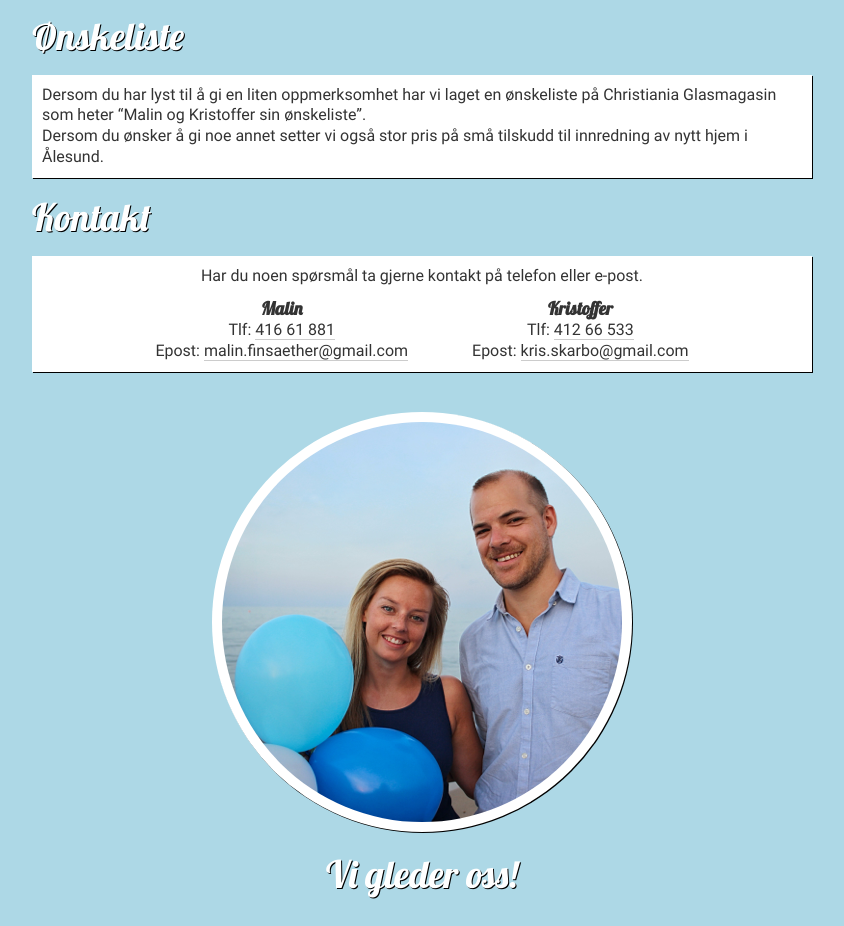
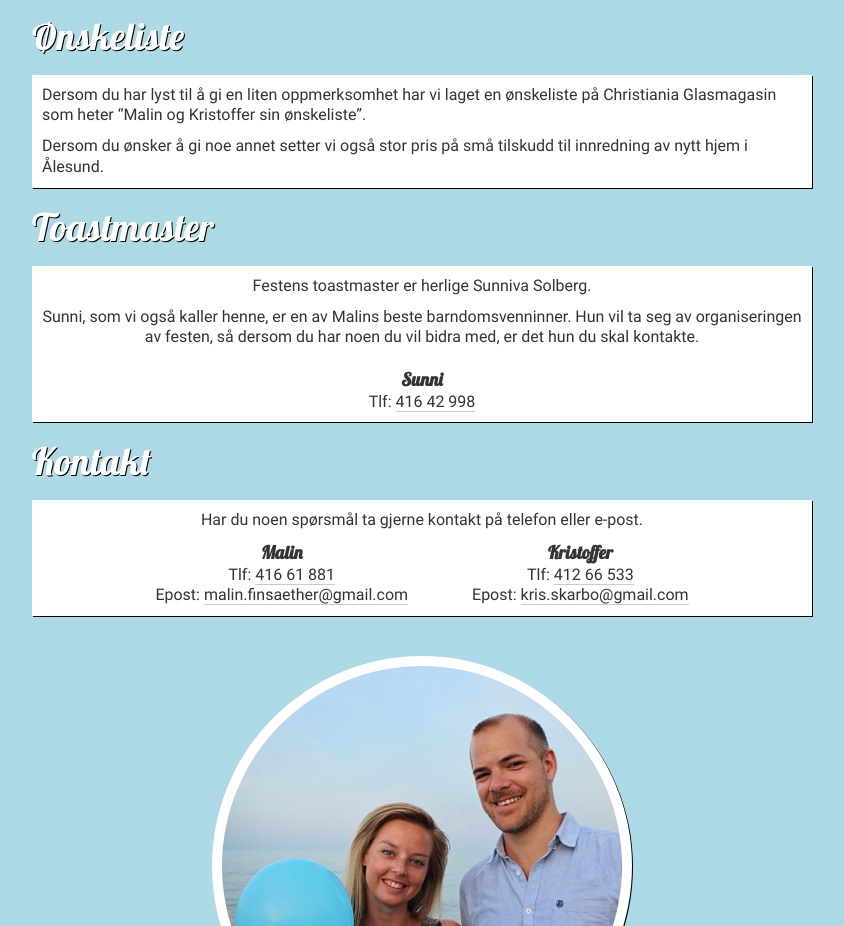
Before and after one commit to Skarbo/Brullyp, a website: page public/index.html in a window 1280 px wide. Shown: the part 2689-3615 px from the top of the page, without its empty margins (218-1062 px from the left). Drawn offline with Linux system fonts and the light colour scheme; some packages are replaced by stand-ins of ours.

Commit message:
Updated toastmaster

```diff
--- a/public/index.html
+++ b/public/index.html
@@ -4,7 +4,7 @@
     <meta charset="UTF-8">
     <meta name="viewport" content="width=device-width, initial-scale=1.0, user-scalable=yes">
     <title>Malin og Kris gifter seg!</title>
-    <link href="css_built/style.css" media="screen, projection" rel="stylesheet" type="text/css"/>
+    <link href="css/style.css" media="screen, projection" rel="stylesheet" type="text/css"/>
     <script type="text/javascript" src="js/main.js"></script>
     <script>
         (function ( i, s, o, g, r, a, m ) {
@@ -292,6 +292,19 @@
                 </p>
             </wrapper>
 
+            <h2>Toastmaster</h2>
+            <wrapper toastmaster>
+                <p>Festens toastmaster er herlige Sunniva Solberg.</p>
+
+                <p>Sunni, som vi også kaller henne, er en av Malins
+                    beste barndomsvenninner. Hun vil ta seg av organiseringen av festen, så dersom du har noen du vil
+                    bidra med, er det hun du skal kontakte.</p>
+
+                <h3>Sunni</h3>
+
+                <p>Tlf: <a href="tel:004741642998">416 42 998</a></p>
+            </wrapper>
+
             <h2>Kontakt</h2>
 
             <wrapper contact>
--- a/scss/style.scss
+++ b/scss/style.scss
@@ -396,6 +396,23 @@ wrapper[info] {
         }
     }
 
+    wrapper[toastmaster] {
+        h3 {
+            margin-top: 20px;
+            font-size: 18px;
+            font-family: 'Lobster', cursive;
+            font-weight: bold;
+        }
+
+        @media screen and (min-width: $breakpoint-medium) {
+            text-align: center;
+        }
+
+        p + p {
+            margin-top: 10px;
+        }
+    }
+
     wrapper[contact] {
         h3 {
             font-size: 18px;
@@ -414,6 +431,12 @@ wrapper[info] {
             div {
                 margin: 10px 30px 0px 30px;
             }
+        }
+    }
+
+    wrapper[gifts] {
+        p + p {
+            margin-top: 10px;
         }
     }
 }
```
Also changed, not shown: public/css/style.css, 1 other file.
